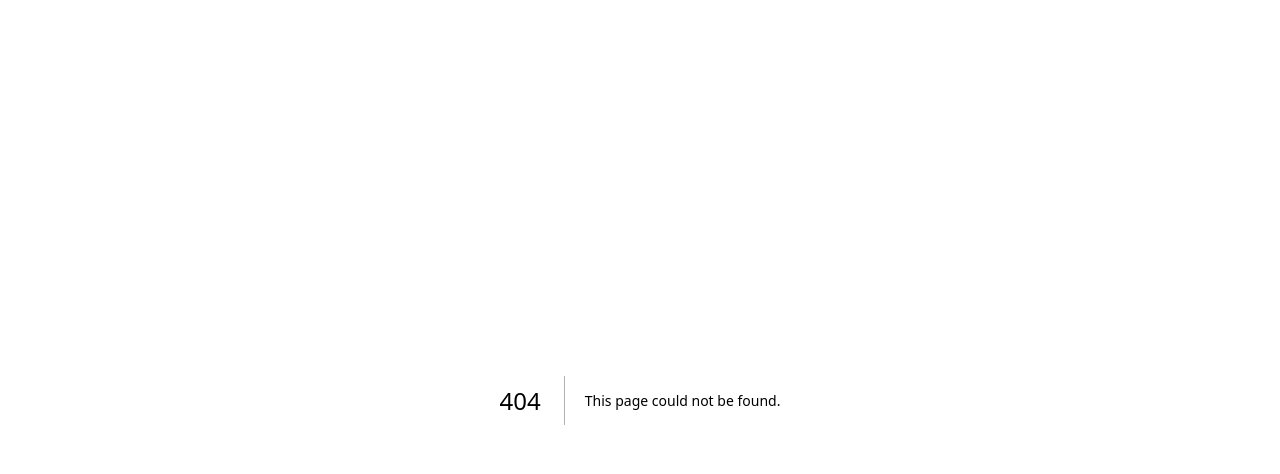
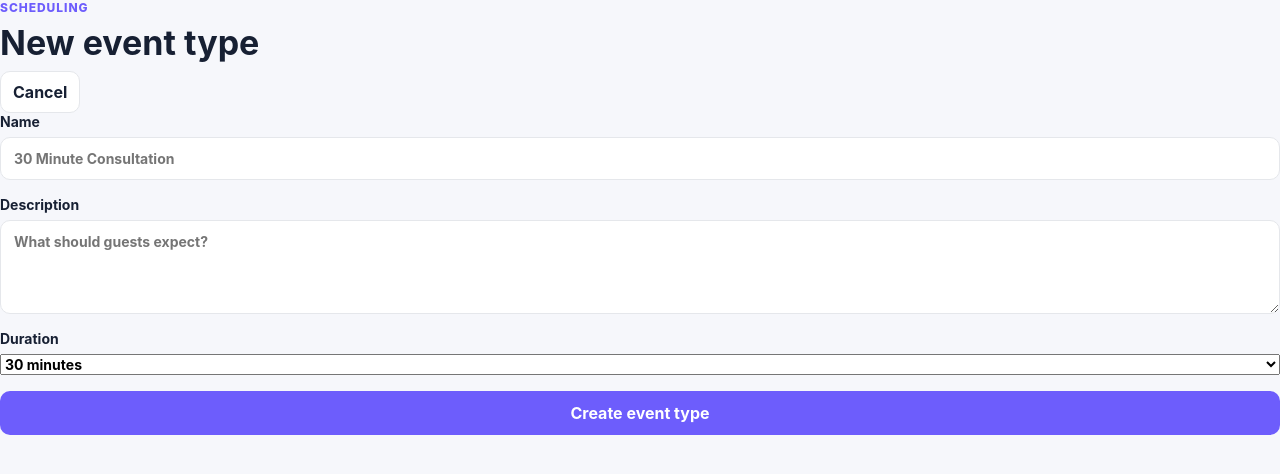
Before and after one commit to iparthapps-hash/booking-platform, a Next.js app: page /event-types/new in a window 1280 px wide. Before the commit this address had no page. Shown: the top 474 px of the page. Built offline with nearby package versions, Linux system fonts and the light colour scheme.

Commit message:
Add event type creation page

```diff
--- /dev/null
+++ b/app/event-types/new/page.tsx
@@ -0,0 +1,62 @@
+'use client'
+
+import { FormEvent, useState } from 'react'
+import { useRouter } from 'next/navigation'
+
+export default function NewEventTypePage() {
+  const router = useRouter()
+  const [error, setError] = useState('')
+  const [loading, setLoading] = useState(false)
+
+  async function submit(event: FormEvent<HTMLFormElement>) {
+    event.preventDefault()
+    setLoading(true)
+    setError('')
+    const form = new FormData(event.currentTarget)
+
+    const response = await fetch('/api/event-types', {
+      method: 'POST',
+      headers: { 'Content-Type': 'application/json' },
+      body: JSON.stringify({
+        name: form.get('name'),
+        description: form.get('description'),
+        durationMinutes: Number(form.get('durationMinutes')),
+      }),
+    })
+
+    const data = await response.json().catch(() => ({}))
+    setLoading(false)
+    if (!response.ok) {
+      setError(data.error || 'Could not create event type.')
+      return
+    }
+
+    router.push('/')
+    router.refresh()
+  }
+
+  return (
+    <main className="simplePage">
+      <div className="simpleHeader">
+        <div><p className="eyebrow">Scheduling</p><h1>New event type</h1></div>
+        <a className="secondary" href="/">Cancel</a>
+      </div>
+      <section className="formCard">
+        <form className="form" onSubmit={submit}>
+          <label>Name<input name="name" required placeholder="30 Minute Consultation" /></label>
+          <label>Description<textarea name="description" rows={4} placeholder="What should guests expect?" /></label>
+          <label>Duration
+            <select name="durationMinutes" defaultValue="30">
+              <option value="15">15 minutes</option>
+              <option value="30">30 minutes</option>
+              <option value="45">45 minutes</option>
+              <option value="60">60 minutes</option>
+            </select>
+          </label>
+          {error ? <p className="errorText">{error}</p> : null}
+          <button className="primary" type="submit" disabled={loading}>{loading ? 'Creating…' : 'Create event type'}</button>
+        </form>
+      </section>
+    </main>
+  )
+}
```
